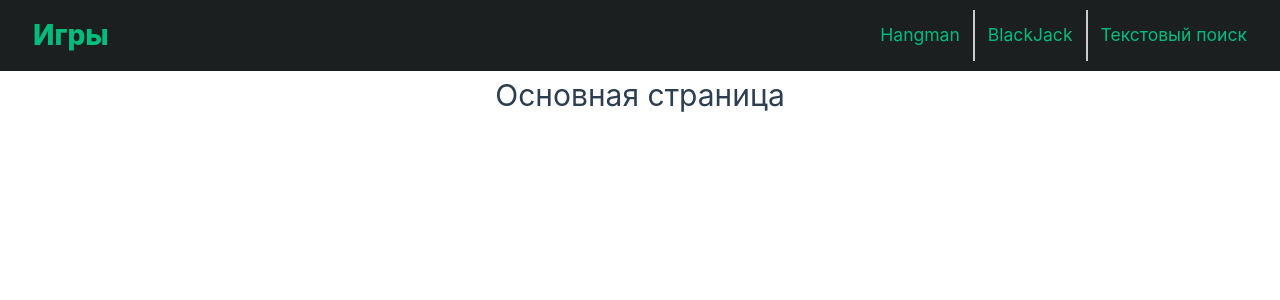
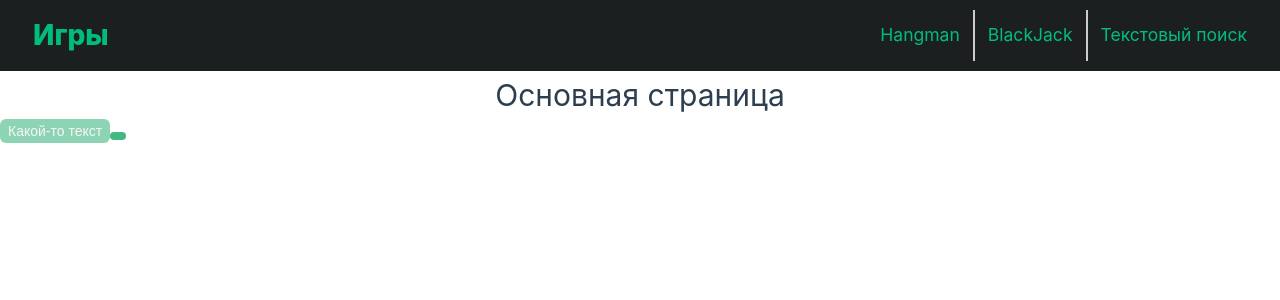
Before and after one commit to VsevolodKozlov-git/vue-tutoring-demo-project, a Vue app: page / in a window 1280 px wide. Shown: the top 300 px of the page. Built offline with nearby package versions, Linux system fonts and the light colour scheme.

Commit message:
feat: урок 42

```diff
--- a/package.json
+++ b/package.json
@@ -13,6 +13,7 @@
     "format": "prettier --write --experimental-cli src/"
   },
   "dependencies": {
+    "axios": "^1.17.0",
     "vue": "^3.5.32",
     "vue-router": "^5.0.4"
   },
--- /dev/null
+++ b/src/components/MButton.vue
@@ -0,0 +1,46 @@
+<template>
+  <button class="green-btn" :disabled="disabled"><slot /></button>
+</template>
+
+<script setup>
+const props = defineProps({
+  disabled: {
+    type: Boolean,
+    required: false,
+    default: false,
+  },
+})
+</script>
+
+<style lang="css" scoped>
+.green-btn {
+  display: inline-block;
+  padding: 4px 8px;
+  border: none;
+  border-radius: 6px;
+  background-color: #42b883;
+  color: #f1f1f1;
+  font-size: 14px;
+  cursor: pointer;
+  transition:
+    background-color 0.3s,
+    transform 0.1s;
+  outline: none;
+}
+
+.green-btn:hover {
+  background-color: #3aa876;
+}
+
+.green-btn:active {
+  background-color: #359268;
+  transform: scale(0.97);
+}
+
+.green-btn:disabled {
+  opacity: 0.6;
+  cursor: not-allowed;
+  transform: none;
+  pointer-events: none;
+}
+</style>
--- /dev/null
+++ b/src/components/MCard.vue
@@ -0,0 +1,28 @@
+<template>
+  <div class="center-horizontal">
+    <div class="card">
+      <MHeader level="3"><slot name="header"></slot></MHeader>
+      <slot name="content"></slot>
+    </div>
+  </div>
+</template>
+
+<script setup>
+import MHeader from './MHeader.vue'
+</script>
+
+<style lang="css" scoped>
+.center-horizontal {
+  display: flex;
+  flex-direction: column;
+  align-items: center;
+}
+.card {
+  max-width: 85%;
+  min-width: 800px;
+  border: none;
+  border-radius: 24px;
+  background-color: #1c1f1f;
+  padding: 12px 24px;
+}
+</style>
--- a/src/router/index.js
+++ b/src/router/index.js
@@ -23,6 +23,11 @@ const router = createRouter({
       name: 'search',
       component: () => import('@/views/SearchView.vue'),
     },
+        {
+      path: '/cat_facts',
+      name: 'cat_facts',
+      component: () => import('@/views/CatFacts.vue'),
+    },
   ],
 })
 
--- /dev/null
+++ b/src/views/CatFacts.vue
@@ -0,0 +1,29 @@
+<template>
+  <MButton @click="getFact">Получить факт</MButton>
+  <div>
+    {{ catFact }}
+  </div>
+</template>
+
+<script setup>
+import MButton from '@/components/MButton.vue'
+import axios from 'axios'
+import { ref } from 'vue'
+
+const catFact = ref(null)
+
+const getFact = async () => {
+  try {
+    const response = await axios.get('https://meowfacts.herokuapp.com/')
+    if (response.status !== 200) {
+      console.error('Запрос вернул статус !=200,')
+      return
+    }
+    catFact.value = response.data.data[0]
+  } catch (error) {
+    console.error(error)
+  }
+}
+</script>
+
+<style lang="css" scoped></style>
--- a/src/views/HomeView.vue
+++ b/src/views/HomeView.vue
@@ -1,10 +1,13 @@
 <script setup>
+import MButton from '@/components/MButton.vue'
 import MHeader from '@/components/MHeader.vue'
 </script>
 
 <template>
   <main>
     <MHeader level="1">Основная страница</MHeader>
+    <MButton :disabled="true">Какой-то текст</MButton>
+    <MButton></MButton>
   </main>
 </template>
 
--- a/src/views/SearchView.vue
+++ b/src/views/SearchView.vue
@@ -1,5 +1,8 @@
 <template>
   <MHeader level="1">Текстовый поиск</MHeader>
+  <MCard>
+    <template #header> Параметры запроса </template>
+    <template #content>
       <form @submit.prevent="processSend">
         <div>
           <div>Запрос:</div>
@@ -19,6 +22,8 @@
         <option value="distance">По расстоянию</option>
         <option value="title">По названию</option>
       </select>
+    </template>
+  </MCard>
   <div v-if="!isSended">Для поиска введите запрос и нажмите "Отправить"</div>
   <table v-else>
     <thead>
@@ -35,6 +40,7 @@
 </template>
 
 <script setup>
+import MCard from '@/components/MCard.vue'
 import MHeader from '@/components/MHeader.vue'
 import { computed, ref } from 'vue'
 const query = ref(null)
```
Also changed, not shown: 1 other file (tests, documents, lock files or other folders). Lines whose indentation alone changed are shown as unchanged.
